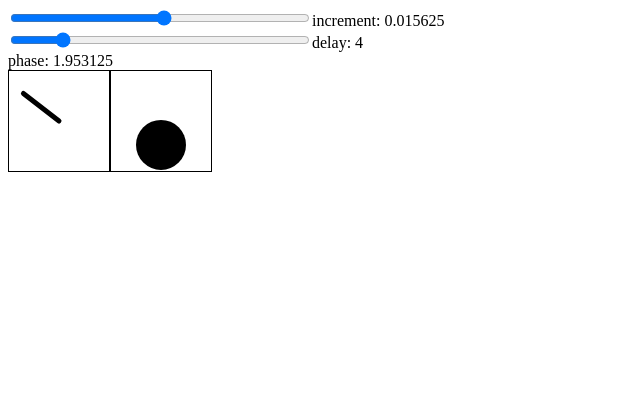
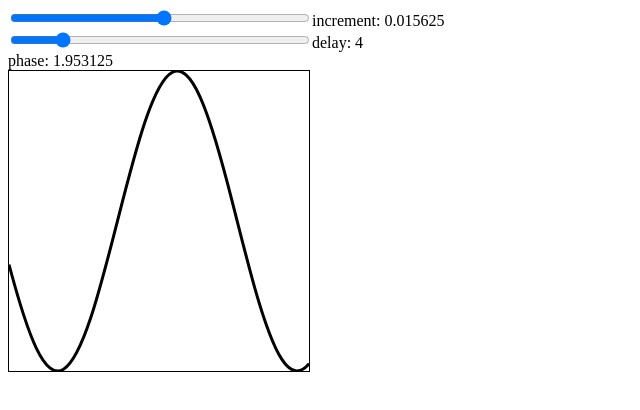
Before and after one commit to conundrumer/animate-svg, a React app: page / in a window 1280 px wide. Shown: the top 410 px of the page, without its empty margins (0-640 px from the left). Built offline with nearby package versions, Linux system fonts and the light colour scheme.

Commit message:
implement sine wave

```diff
--- a/src/App.jsx
+++ b/src/App.jsx
@@ -3,8 +3,7 @@ import React from 'react'
 import timer from './timer.js'
 import {makeSvg} from './renderSvg.jsx'
 
-import Spinner from './Spinner.jsx'
-import Circle from './Circle.jsx'
+import SineHannArray from './SineHannArray.jsx'
 
 export default class App extends React.Component {
 
@@ -75,16 +74,10 @@ export default class App extends React.Component {
           phase: {this.state.phase}
         </div>
         {makeSvg(
-          {width: 100, height: 100, style: {border: '1px solid black'}},
-          Spinner, {
-            revolutions: 1,
-            phase: this.state.phase
-          }
-        )}
-        {makeSvg(
-          {width: 100, height: 100, style: {border: '1px solid black'}},
-          Circle, {
-            phase: this.state.phase
+          {width: 300, height: 300, style: {border: '1px solid black'}},
+          SineHannArray, {
+            phase: this.state.phase,
+            freq: 1.253242342342
           }
         )}
       </div>
--- /dev/null
+++ b/src/SineHannArray.jsx
@@ -0,0 +1,42 @@
+import React from 'react'
+
+let sin = (x) => Math.sin(2 * Math.PI * x)
+let cos = (x) => Math.cos(2 * Math.PI * x)
+
+export default function SineHannArray ({s, phase, freq, n = 8}) {
+  let f = (x) => 0.5 + 0.5 * sin(freq * x - phase)
+  let df = (x) => 0.5 * 2 * Math.PI * freq * cos(freq * x - phase)
+
+  function makeControlPoint (x1, i, x) {
+    if (i === 0) {
+      return ['M', x1, f(x1)]
+    }
+    let x0 = x[i - 1]
+    let y0 = f(x0)
+    let y1 = f(x1)
+    let dy0 = df(x0)
+    let dy1 = df(x1)
+    let dx = x1 - x0
+    /* eslint-disable space-infix-ops */
+    return ['C',
+      x0 * 2/3 + x1 * 1/3, y0 + dy0 * dx/3,
+      x0 * 1/3 + x1 * 2/3, y1 - dy1 * dx/3,
+      x1, y1
+    ]
+    /* eslint-enable space-infix-ops */
+  }
+
+  let N = Math.ceil(freq * n)
+
+  let path = Array(N + 1).fill()
+    .map((_, i) => i / N)
+    .map(makeControlPoint)
+    .reduce((a, b) => [...a, ...b])
+    .map((x) => typeof x === 'number' ? s * x : x)
+    .join(' ')
+  return (
+    <g>
+      <path d={path} fill='none' stroke='black' strokeWidth={s * 0.01} />
+    </g>
+  )
+}
```
